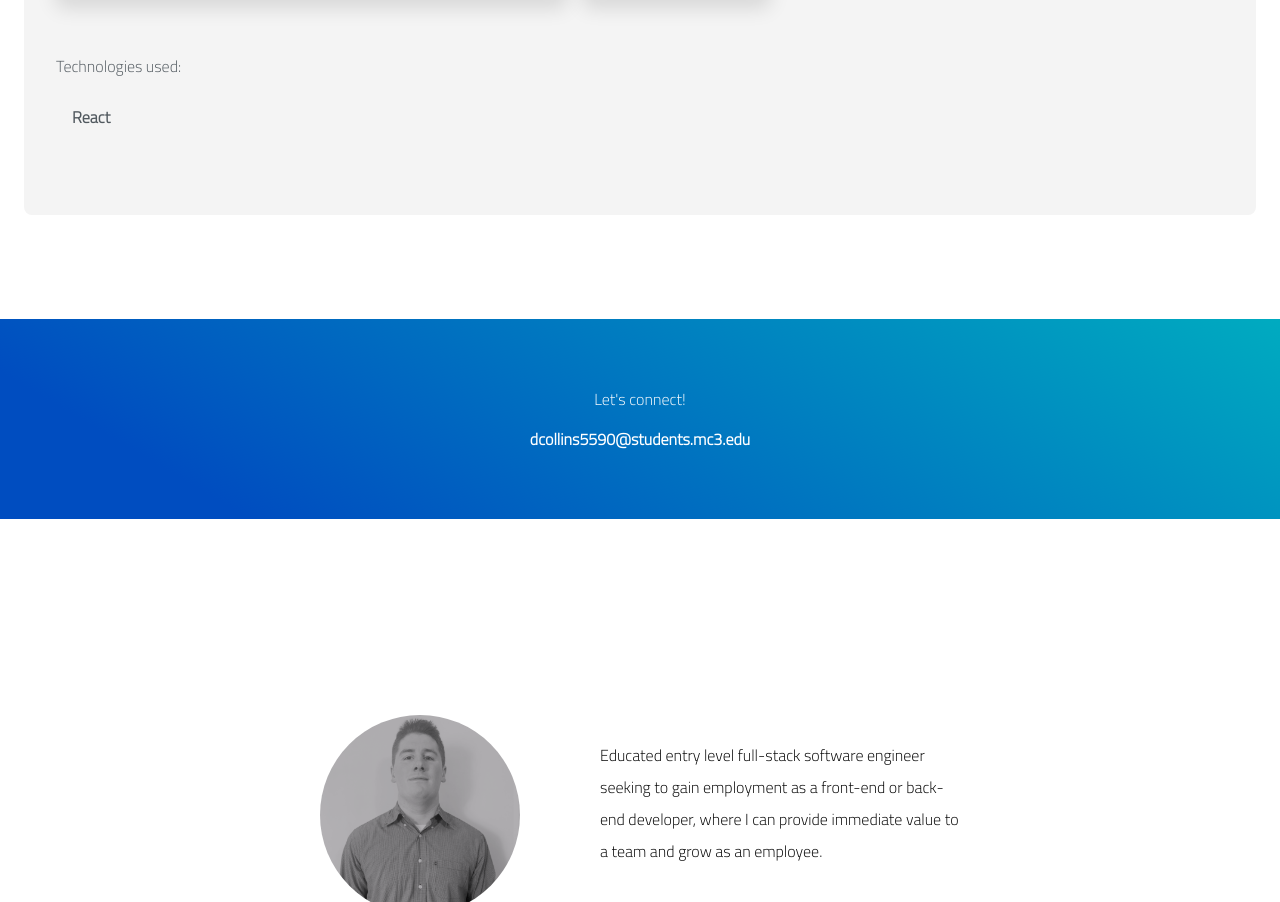
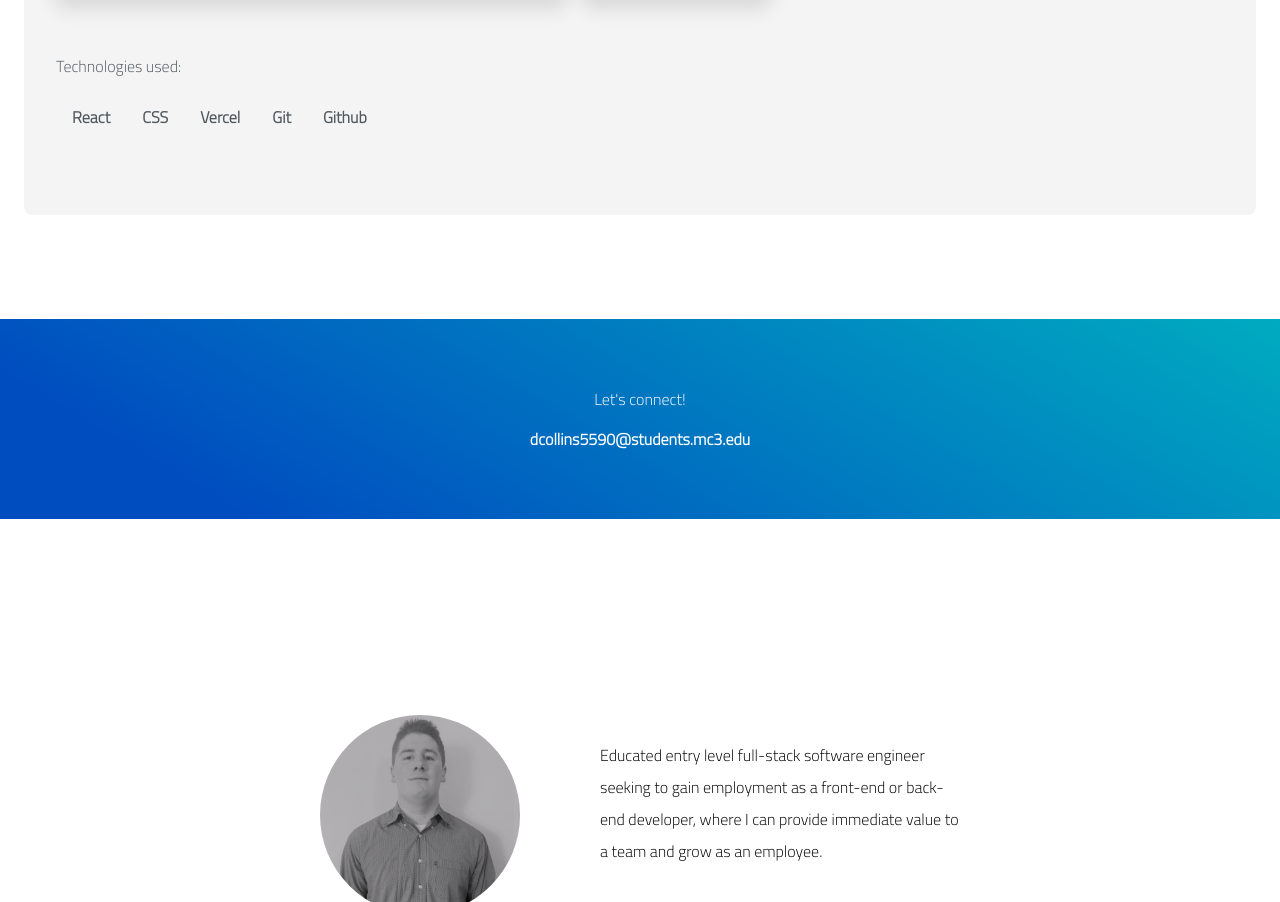
Before and after one commit to dylan17th/dylans-portfolio, a React (Create React App) app in the folder dylan_collins_portfolio/: page / in a window 1280 px wide. Shown: the part 2377-3279 px from the top of the page. Built offline with nearby package versions, Linux system fonts and the light colour scheme.

Commit message:
added more technologies to the tech section for the project conways game of life

```diff
--- a/dylan_collins_portfolio/src/data/index.js
+++ b/dylan_collins_portfolio/src/data/index.js
@@ -61,7 +61,11 @@ export const projects = [
         ],
         "role": "Front-end Developer",
         "tech": [
-            "React"
+            "React",
+            "CSS",
+            "Vercel",
+            "Git",
+            "Github"
         ]
     }
 ]
```
